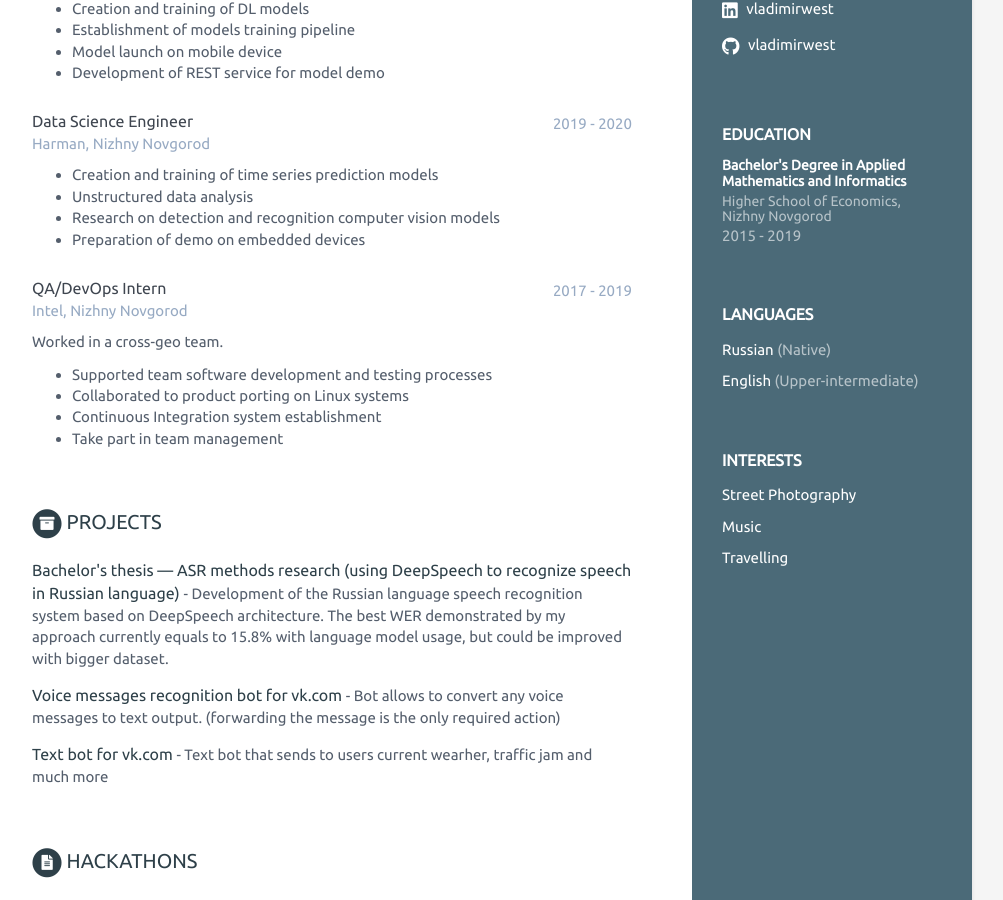
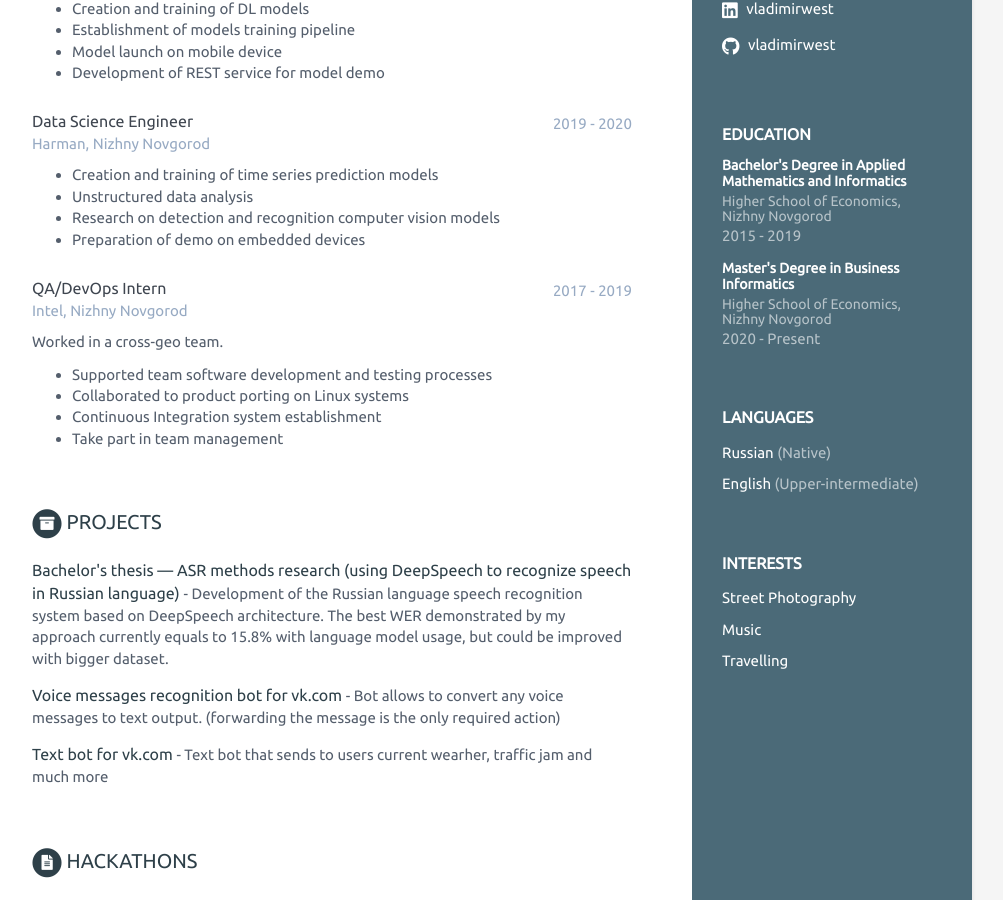
Before and after one commit to vladimirwest/vladimirwest.github.io, a Jekyll site: the page built from index.html, in a window 1280 px wide and 900 px high, scrolled down 493 px. Shown: the whole window, without its empty margins (168-1171 px from the left). Built offline with Jekyll 4.4.1, drawn with Linux system fonts in a browser that asks for light colours.

Commit message:
Update data.yml

```diff
--- a/_data/data.yml
+++ b/_data/data.yml
@@ -59,6 +59,9 @@ education:
       time: 2015 - 2019
       details: |
         Thesis "ASR methods research (using DeepSpeech to recognize speech in Russian language)"
+    - degree: Master's Degree in Business Informatics
+      university: Higher School of Economics, Nizhny Novgorod
+      time: 2020 - Present
 experiences:
     - role: Computer Vison Engineer
       time: 2020 - Present
```
